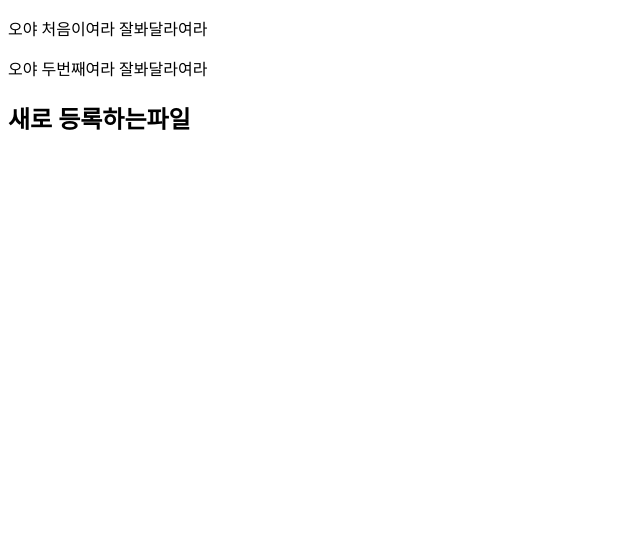
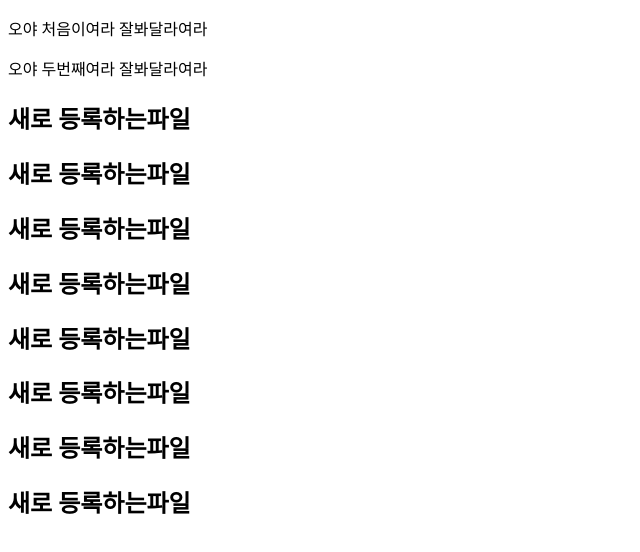
Before and after one commit to SoJeonghu/gitTest, a plain HTML site: page index.html in a window 1280 px wide. Shown: the whole page, without its empty margins (0-640 px from the left). Drawn offline with Linux system fonts and the light colour scheme.

Commit message:
이게 apple 이였네

```diff
--- a/index.html
+++ b/index.html
@@ -9,5 +9,13 @@
     <p>오야 처음이여라 잘봐달라여라 </p>
     <p>오야 두번째여라 잘봐달라여라 </p>
     <h2>새로 등록하는파일 </h2>
+    <h2>새로 등록하는파일 </h2>
+    <h2>새로 등록하는파일 </h2>
+    <h2>새로 등록하는파일 </h2>
+
+    <h2>새로 등록하는파일 </h2>
+    <h2>새로 등록하는파일 </h2>
+    <h2>새로 등록하는파일 </h2>
+    <h2>새로 등록하는파일 </h2>
 </body>
 </html>
```
Also changed, not shown: 1 other file.
